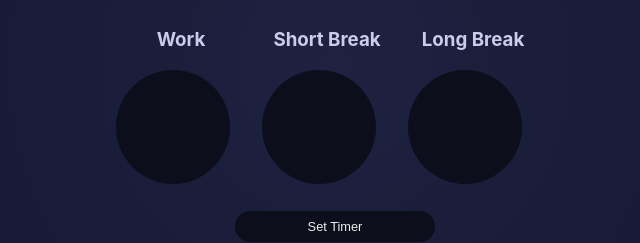
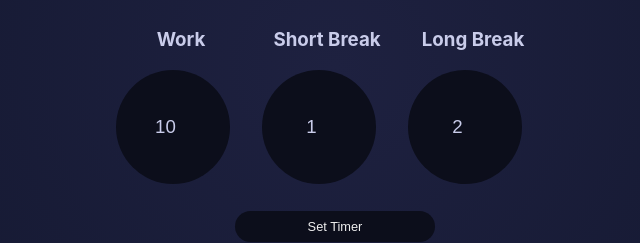
Before and after one commit to vitorolopes/React_Pomodoro, a React (Create React App) app: page / in a window 1280 px wide. Shown: the part 333-576 px from the top of the page, without its empty margins (305-945 px from the left). Built offline with nearby package versions, Linux system fonts and the light colour scheme.

Commit message:
Added State to <SetPomodoro>, Created SettingsContextProvider

```diff
--- a/src/components/SetPomodoro.js
+++ b/src/components/SetPomodoro.js
@@ -1,26 +1,62 @@
-import React from 'react'
+import React, {useState} from 'react'
+import { useSettingsContext } from '../context/SettingsContextProvider'
 import Button from './Button'
 
 const SetPomodoro = () => {
+
+  const {dummyValue, updateExecuting} = useSettingsContext()
+
+  console.log(dummyValue)
+
+  const [newTimer, setNewTimer] = useState({
+                            work: 10,
+                            short: 1,
+                            long: 2
+  })
+
+  const handleChange = (e) => {
+    const name = e.target.name;
+    const value = parseInt(e.target.value)
+    setNewTimer({...newTimer, [name]: value})
+  }
+
+  const handleSubmit = (e) => {
+    e.preventDefault()
+    updateExecuting(newTimer)
+   }
+
   return (
       <div className="form-container">
-        <form>
+        <form onSubmit={handleSubmit}>
           <div className="input-wrapper">
             <div>
               <h3>Work</h3>
-              <input type="number" min={0} />
+              <input type="number" min={0}
+                     name="work"
+                     value={newTimer.work}
+                     onChange={handleChange}
+              />
             </div>
             <div>
               <h3>Short Break</h3>
-              <input type="number" min={0}/>
+              <input type="number" min={0}
+                     name="short"
+                     value={newTimer.short}
+                     onChange={handleChange}
+              />
             </div>
             <div>
               <h3>Long Break</h3>
-              <input type="number" min={0}/>
+              <input type="number" min={0}
+                     name="long"
+                     value={newTimer.long}
+                     onChange={handleChange}
+              />
             </div>
           </div>
+          <Button title="Set Timer"/>
         </form>
-        <Button title="Set Timer"/>
+
       </div>
   )
 }
--- /dev/null
+++ b/src/context/SettingsContextProvider.js
@@ -0,0 +1,27 @@
+import React, { createContext, useContext, useState } from 'react';
+
+const SettingsContext = createContext();
+
+export const SettingsContextProvider = ( {children} ) => {
+
+    const dummyValue = "This is a dummy value"
+
+    const [executing, setExecuting] = useState({})
+
+    const updateExecuting = (newTimer) => {
+        setExecuting(newTimer)
+    }
+
+    return(
+        <SettingsContext.Provider
+            value={{
+                dummyValue,
+                updateExecuting
+            }}
+        >
+            {children}
+        </SettingsContext.Provider>
+    )
+ }
+
+ export const useSettingsContext = () => useContext(SettingsContext)
--- a/src/index.js
+++ b/src/index.js
@@ -3,9 +3,15 @@ import ReactDOM from 'react-dom/client';
 import './index.css';
 import App from './App';
 
+import { SettingsContextProvider } from './context/SettingsContextProvider'
+
+
 const root = ReactDOM.createRoot(document.getElementById('root'));
 root.render(
-  <React.StrictMode>
-    <App />
-  </React.StrictMode>
+  <SettingsContextProvider>
+     <React.StrictMode>
+       <App />
+     </React.StrictMode>
+  </SettingsContextProvider>
+
 );
```
